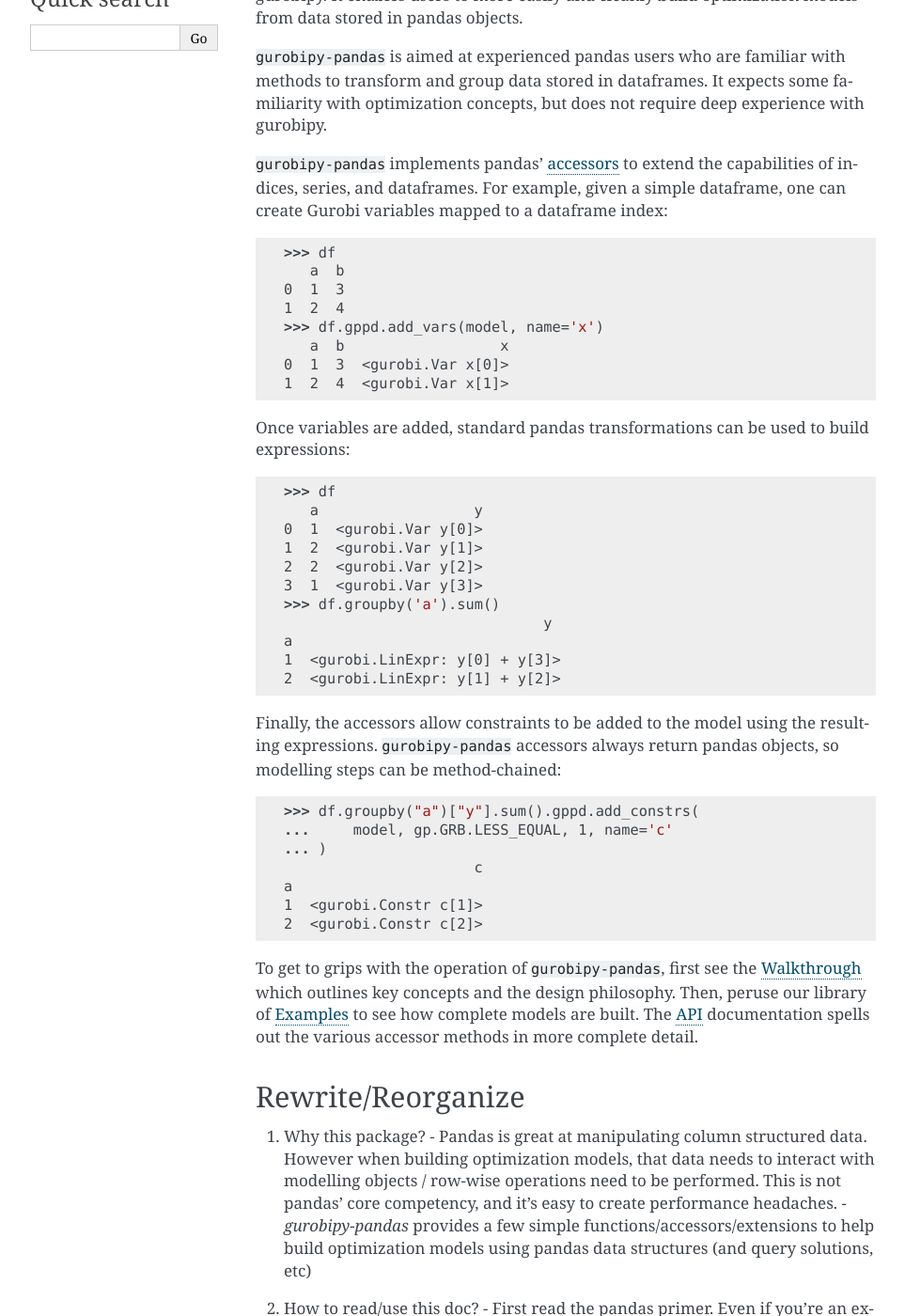
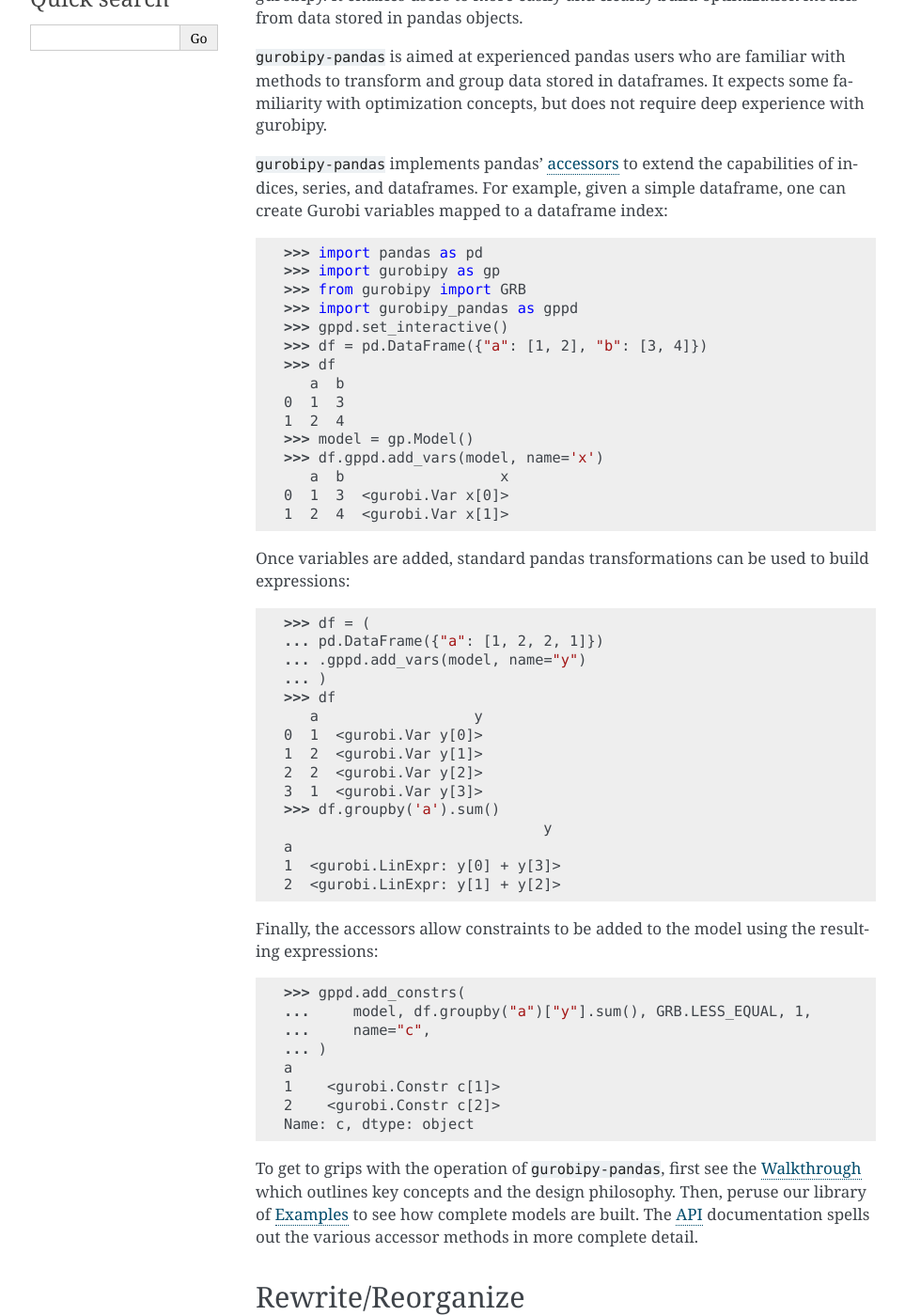
Before and after one commit to Gurobi/gurobipy-pandas, a Sphinx documentation site: the page built from docs/source/index.rst, in a window 1280 px wide and 1400 px high, scrolled down 285 px. Shown: the whole window at 94% size, without its empty margins (148-1111 px from the left). Built offline with Sphinx 7.4.7, drawn with Linux system fonts in a browser that asks for light colours; pages that are not in the unit, such as notebooks, are missing from menus.

```diff
--- a/docs/source/index.rst
+++ b/docs/source/index.rst
@@ -13,10 +13,17 @@ Welcome to gurobipy-pandas's documentation!
 
 .. doctest:: [simple]
 
+   >>> import pandas as pd
+   >>> import gurobipy as gp
+   >>> from gurobipy import GRB
+   >>> import gurobipy_pandas as gppd
+   >>> gppd.set_interactive()
+   >>> df = pd.DataFrame({"a": [1, 2], "b": [3, 4]})
    >>> df
       a  b
    0  1  3
    1  2  4
+   >>> model = gp.Model()
    >>> df.gppd.add_vars(model, name='x')
       a  b                  x
    0  1  3  <gurobi.Var x[0]>
@@ -26,29 +33,34 @@ Once variables are added, standard pandas transformations can be used to build e
 
 .. doctest:: [simple]
 
+   >>> df = (
+   ... pd.DataFrame({"a": [1, 2, 2, 1]})
+   ... .gppd.add_vars(model, name="y")
+   ... )
    >>> df
       a                  y
    0  1  <gurobi.Var y[0]>
    1  2  <gurobi.Var y[1]>
    2  2  <gurobi.Var y[2]>
    3  1  <gurobi.Var y[3]>
-   >>> df.groupby('a').sum()
+   >>> df.groupby('a').sum()  # doctest: +NORMALIZE_WHITESPACE
                                  y
    a
    1  <gurobi.LinExpr: y[0] + y[3]>
    2  <gurobi.LinExpr: y[1] + y[2]>
 
-Finally, the accessors allow constraints to be added to the model using the resulting expressions. :code:`gurobipy-pandas` accessors always return pandas objects, so modelling steps can be method-chained:
+Finally, the accessors allow constraints to be added to the model using the resulting expressions:
 
 .. doctest:: [simple]
 
-   >>> df.groupby("a")["y"].sum().gppd.add_constrs(
-   ...     model, gp.GRB.LESS_EQUAL, 1, name='c'
+   >>> gppd.add_constrs(
+   ...     model, df.groupby("a")["y"].sum(), GRB.LESS_EQUAL, 1,
+   ...     name="c",
    ... )
-                         c
    a
-   1  <gurobi.Constr c[1]>
-   2  <gurobi.Constr c[2]>
+   1    <gurobi.Constr c[1]>
+   2    <gurobi.Constr c[2]>
+   Name: c, dtype: object
 
 To get to grips with the operation of :code:`gurobipy-pandas`, first see the :doc:`walkthrough` which outlines key concepts and the design philosophy. Then, peruse our library of :doc:`examples` to see how complete models are built. The :doc:`api` documentation spells out the various accessor methods in more complete detail.
 
```
Also changed, not shown: 1 other file.
